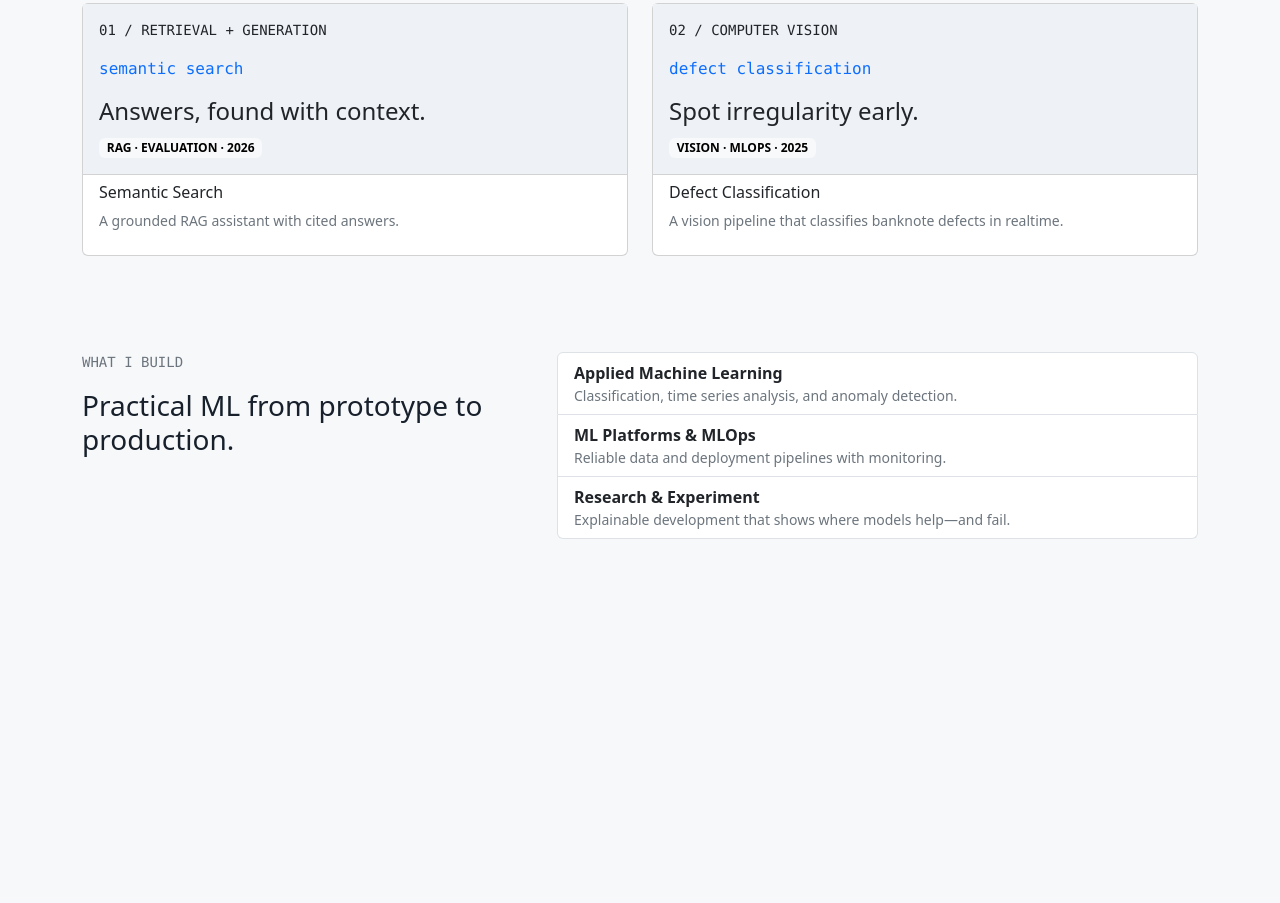
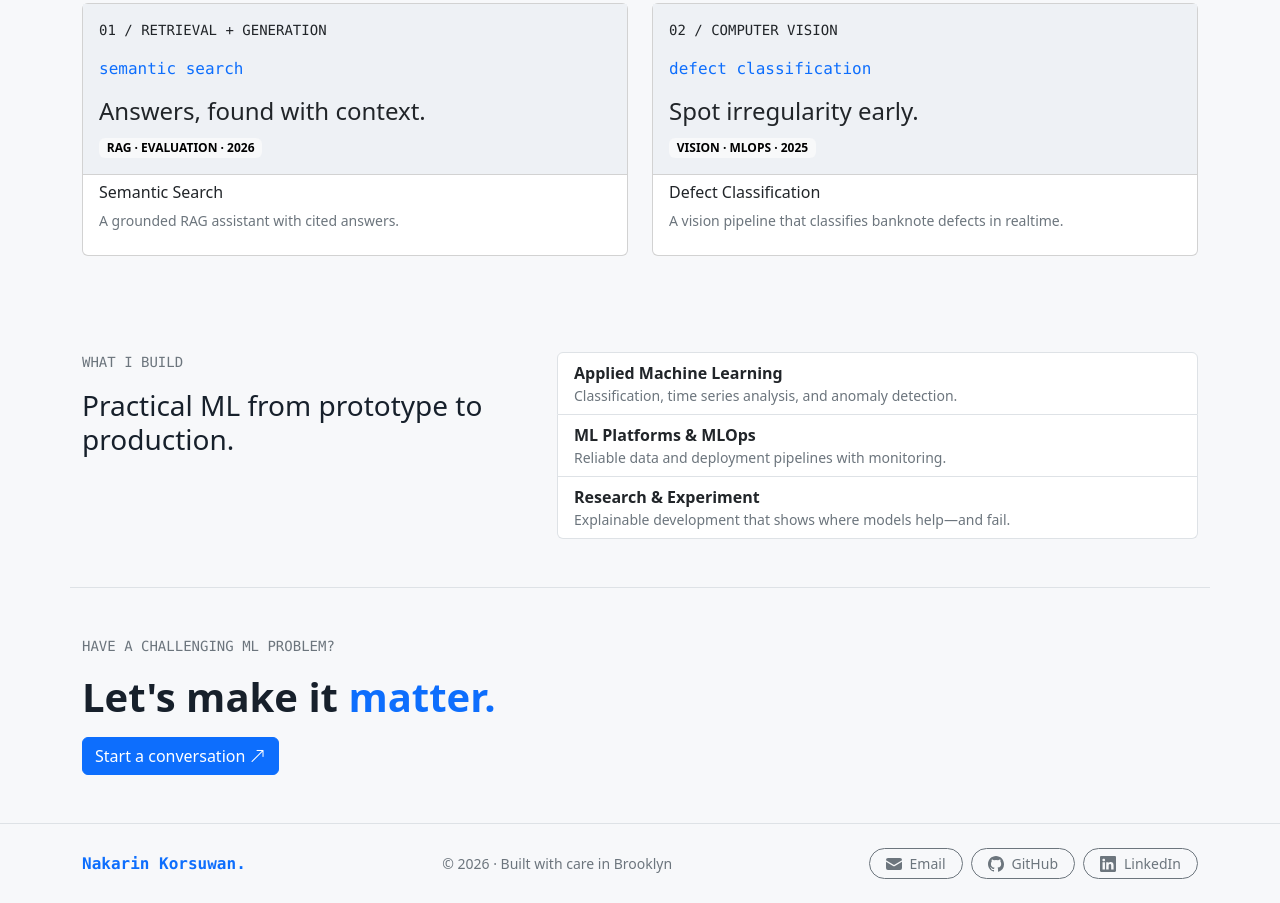
Before and after one commit to green-nk/portfolio, a plain HTML site: page index.html in a window 1280 px wide. Shown: the part 707-1610 px from the top of the page. Before the commit the page ends 1294 px from the top, so only its background shows below. Drawn offline with nearby package versions, Linux system fonts and the light colour scheme.

Commit message:
Add contact section and footer

```diff
--- a/index.html
+++ b/index.html
@@ -111,7 +111,7 @@
         </article>
       </div>
     </section>
-    <section class="container py-5">
+    <section class="container py-5 border-bottom">
       <div class="row g-4">
         <div class="col-lg-5">
           <p class="small text-secondary text-uppercase font-monospace">What I build</p>
@@ -135,8 +135,51 @@
         </div>
       </div>
     </section>
+
+    <section class="container py-5">
+      <p class="small text-secondary text-uppercase font-monospace">Have a challenging ML problem?</p>
+      <h2 class="display-6 fw-semibold">Let's make it <span class="text-primary">matter.</span></h2>
+      <a href="./contact.html" class="btn btn-primary mt-2">Start a conversation <i
+          class="bi bi-arrow-up-right"></i></a>
+    </section>
   </main>
 
+  <footer class="border-top py-4">
+    <div class="container">
+      <div class="row align-items-center justify-content-between text-center g-2">
+        <div class="col-12 col-md-auto">
+          <a href="./index.html" class="font-monospace fw-semibold text-decoration-none">Nakarin Korsuwan<span
+              class="text-primary">.</span></a>
+        </div>
+        <div class="col-12 col-md-auto d-none d-lg-block">
+          <p class="small text-secondary mb-0">&copy; 2026 · Built with care in Brooklyn</p>
+        </div>
+
+        <div class="col-12 col-md-auto d-flex flex-wrap justify-content-center">
+          <div class="d-flex gap-2 small">
+            <a class="btn btn-outline-secondary btn-sm rounded-pill d-inline-flex align-items-center gap-2 px-3"
+              href="mailto:nk.korsuwan@gmail.com" aria-label="Email Nakarin"><svg width="16" height="16"
+                viewBox="0 0 16 16" fill="currentColor" aria-hidden="true">
+                <path d="M0 4a2 2 0 0 1 2-2h12a2 2 0 0 1 2 2v.217L8 8.917 0 4.217V4z" />
+                <path d="M0 5.697V12a2 2 0 0 0 2 2h12a2 2 0 0 0 2-2V5.697l-7.485 4.491a1 1 0 0 1-1.03 0L0 5.697z" />
+              </svg><span>Email</span></a>
+            <a class="btn btn-outline-secondary btn-sm rounded-pill d-inline-flex align-items-center gap-2 px-3"
+              href="https://github.com/green-nk" aria-label="GitHub profile"><svg width="16" height="16"
+                viewBox="0 0 16 16" fill="currentColor" aria-hidden="true">
+                <path
+                  d="M8 0C3.58 0 0 3.58 0 8c0 3.54 2.29 6.53 5.47 7.59.4.07.55-.17.55-.38v-1.33c-2.23.49-2.7-.94-2.7-.94-.36-.92-.89-1.16-.89-1.16-.73-.5.06-.49.06-.49.81.06 1.24.83 1.24.83.72 1.23 1.89.88 2.35.67.07-.52.28-.88.51-1.08-1.78-.2-3.65-.89-3.65-3.96 0-.88.31-1.59.83-2.15-.08-.2-.36-1.02.08-2.12 0 0 .68-.22 2.2.82a7.65 7.65 0 0 1 4 0c1.52-1.04 2.2-.82 2.2-.82.44 1.1.16 1.92.08 2.12.52.56.83 1.27.83 2.15 0 3.08-1.87 3.75-3.66 3.95.29.25.54.73.54 1.48v2.2c0 .21.15.46.55.38A8.01 8.01 0 0 0 16 8c0-4.42-3.58-8-8-8z" />
+              </svg><span>GitHub</span></a>
+            <a class="btn btn-outline-secondary btn-sm rounded-pill d-inline-flex align-items-center gap-2 px-3"
+              href="https://www.linkedin.com/in/nkkorsuwan/" aria-label="LinkedIn profile"><svg width="16" height="16"
+                viewBox="0 0 16 16" fill="currentColor" aria-hidden="true">
+                <path
+                  d="M0 1.146C0 .513.526 0 1.175 0h13.65C15.474 0 16 .513 16 1.146v13.708c0 .633-.526 1.146-1.175 1.146H1.175C.526 16 0 15.487 0 14.854zM4.943 13.5V6.169H2.542V13.5zM3.742 5.166c.837 0 1.358-.554 1.358-1.248-.015-.709-.521-1.248-1.342-1.248S2.4 3.209 2.4 3.918c0 .694.521 1.248 1.327 1.248zm4.908 8.334V9.41c0-.219.016-.438.08-.594.173-.438.568-.891 1.232-.891.869 0 1.216.672 1.216 1.657V13.5h2.401V9.293c0-2.253-1.202-3.3-2.805-3.3-1.29 0-1.86.71-2.182 1.203h.016v-1.03H6.207c.03.679 0 7.334 0 7.334z" />
+              </svg><span>LinkedIn</span></a>
+          </div>
+        </div>
+      </div>
+    </div>
+  </footer>
 </body>
 
 </html>
```
